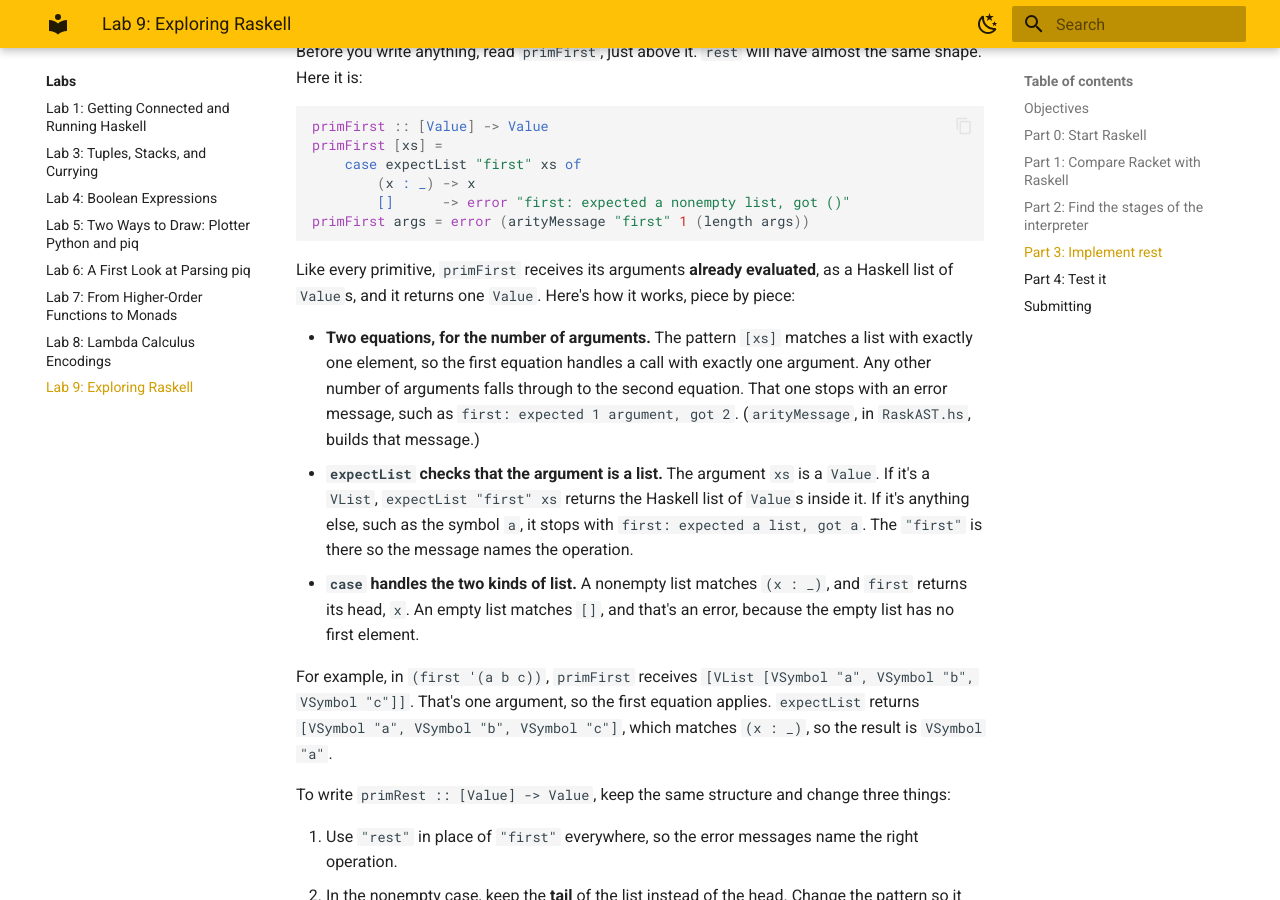
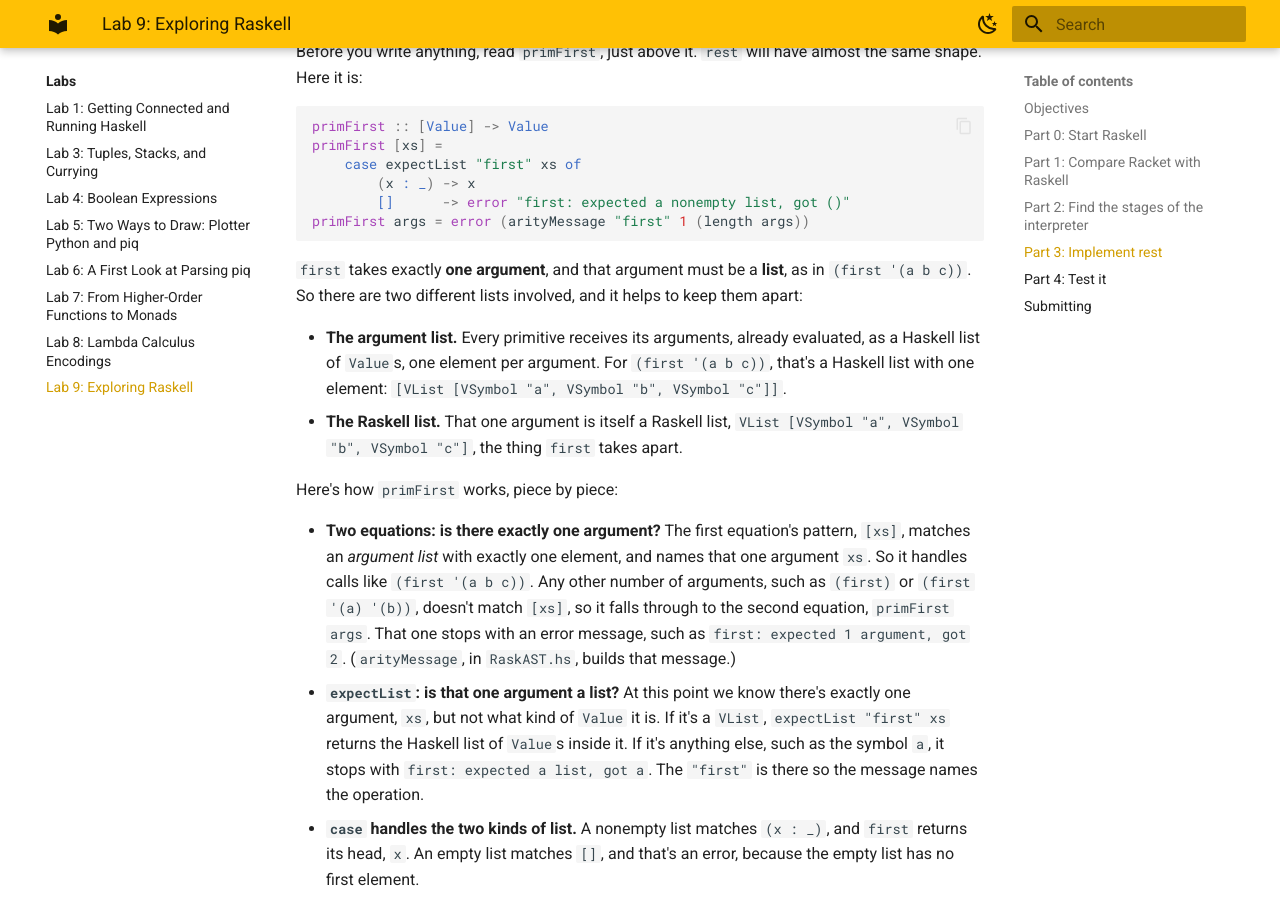
Before and after one commit to lbang-hmc/cs-131-website, an MkDocs documentation site: the page built from content/labs/lab09.md, in a window 1280 px wide and 900 px high, scrolled down 6199 px. Built offline with MkDocs 1.6.1 and Material for MkDocs 9.7.7, drawn with Linux system fonts in a browser that asks for light colours.

Commit message:
Lab 09: distinguish argument list from Raskell list in primFirst walkthrough
Co-Authored-By: Claude Opus 5.5 <noreply@anthropic.com>

````diff
--- a/content/labs/lab09.md
+++ b/content/labs/lab09.md
@@ -205,10 +205,15 @@ primFirst [xs] =
 primFirst args = error (arityMessage "first" 1 (length args))
 ```
 
-Like every primitive, `primFirst` receives its arguments **already evaluated**, as a Haskell list of `Value`s, and it returns one `Value`. Here's how it works, piece by piece:
+`first` takes exactly **one argument**, and that argument must be a **list**, as in `(first '(a b c))`. So there are two different lists involved, and it helps to keep them apart:
 
-- **Two equations, for the number of arguments.** The pattern `[xs]` matches a list with exactly one element, so the first equation handles a call with exactly one argument. Any other number of arguments falls through to the second equation. That one stops with an error message, such as `first: expected 1 argument, got 2`. (`arityMessage`, in `RaskAST.hs`, builds that message.)
-- **`expectList` checks that the argument is a list.** The argument `xs` is a `Value`. If it's a `VList`, `expectList "first" xs` returns the Haskell list of `Value`s inside it. If it's anything else, such as the symbol `a`, it stops with `first: expected a list, got a`. The `"first"` is there so the message names the operation.
+- **The argument list.** Every primitive receives its arguments, already evaluated, as a Haskell list of `Value`s, one element per argument. For `(first '(a b c))`, that's a Haskell list with one element: `[VList [VSymbol "a", VSymbol "b", VSymbol "c"]]`.
+- **The Raskell list.** That one argument is itself a Raskell list, `VList [VSymbol "a", VSymbol "b", VSymbol "c"]`, the thing `first` takes apart.
+
+Here's how `primFirst` works, piece by piece:
+
+- **Two equations: is there exactly one argument?** The first equation's pattern, `[xs]`, matches an *argument list* with exactly one element, and names that one argument `xs`. So it handles calls like `(first '(a b c))`. Any other number of arguments, such as `(first)` or `(first '(a) '(b))`, doesn't match `[xs]`, so it falls through to the second equation, `primFirst args`. That one stops with an error message, such as `first: expected 1 argument, got 2`. (`arityMessage`, in `RaskAST.hs`, builds that message.)
+- **`expectList`: is that one argument a list?** At this point we know there's exactly one argument, `xs`, but not what kind of `Value` it is. If it's a `VList`, `expectList "first" xs` returns the Haskell list of `Value`s inside it. If it's anything else, such as the symbol `a`, it stops with `first: expected a list, got a`. The `"first"` is there so the message names the operation.
 - **`case` handles the two kinds of list.** A nonempty list matches `(x : _)`, and `first` returns its head, `x`. An empty list matches `[]`, and that's an error, because the empty list has no first element.
 
 For example, in `(first '(a b c))`, `primFirst` receives `[VList [VSymbol "a", VSymbol "b", VSymbol "c"]]`. That's one argument, so the first equation applies. `expectList` returns `[VSymbol "a", VSymbol "b", VSymbol "c"]`, which matches `(x : _)`, so the result is `VSymbol "a"`.
````
